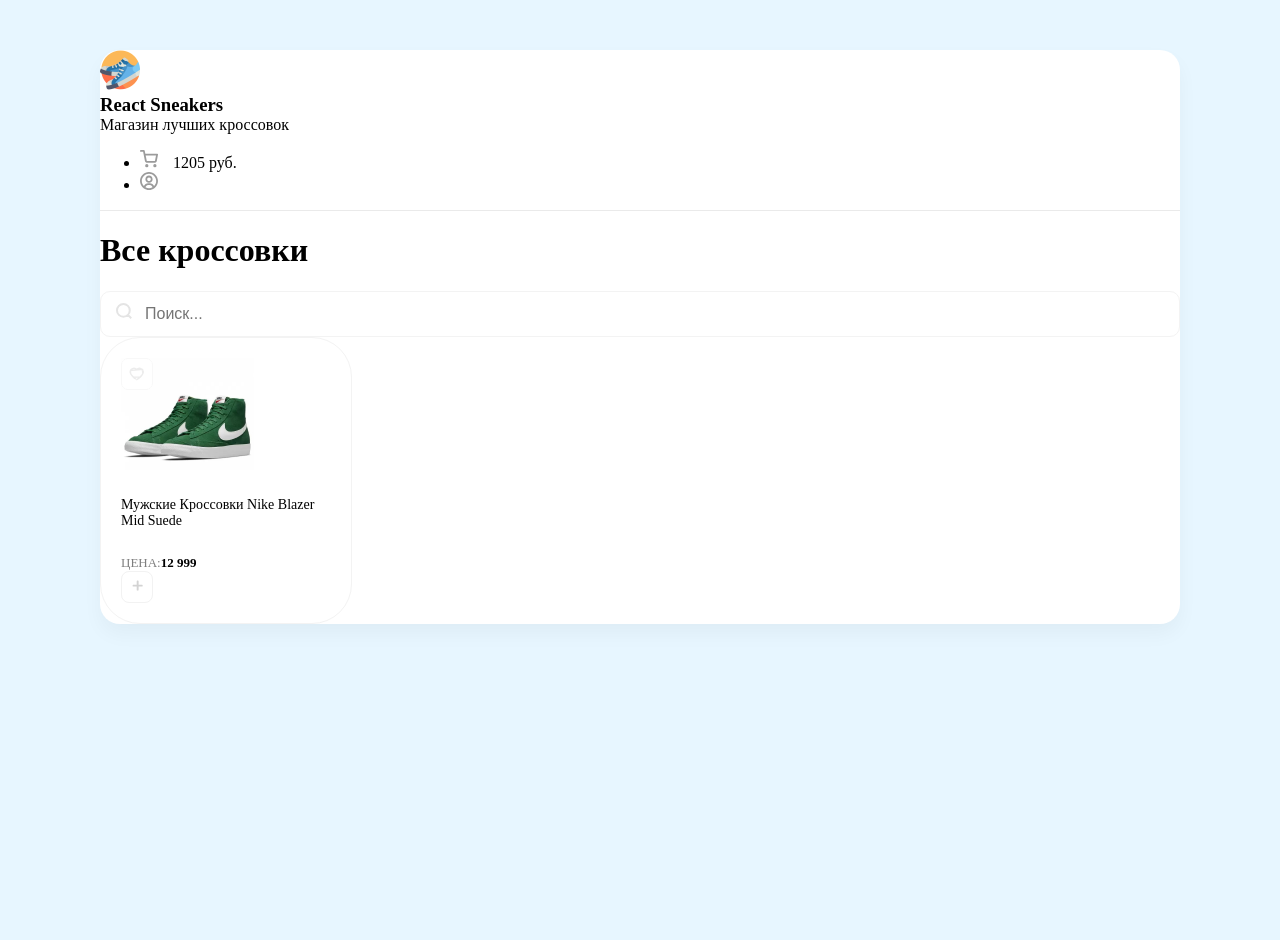
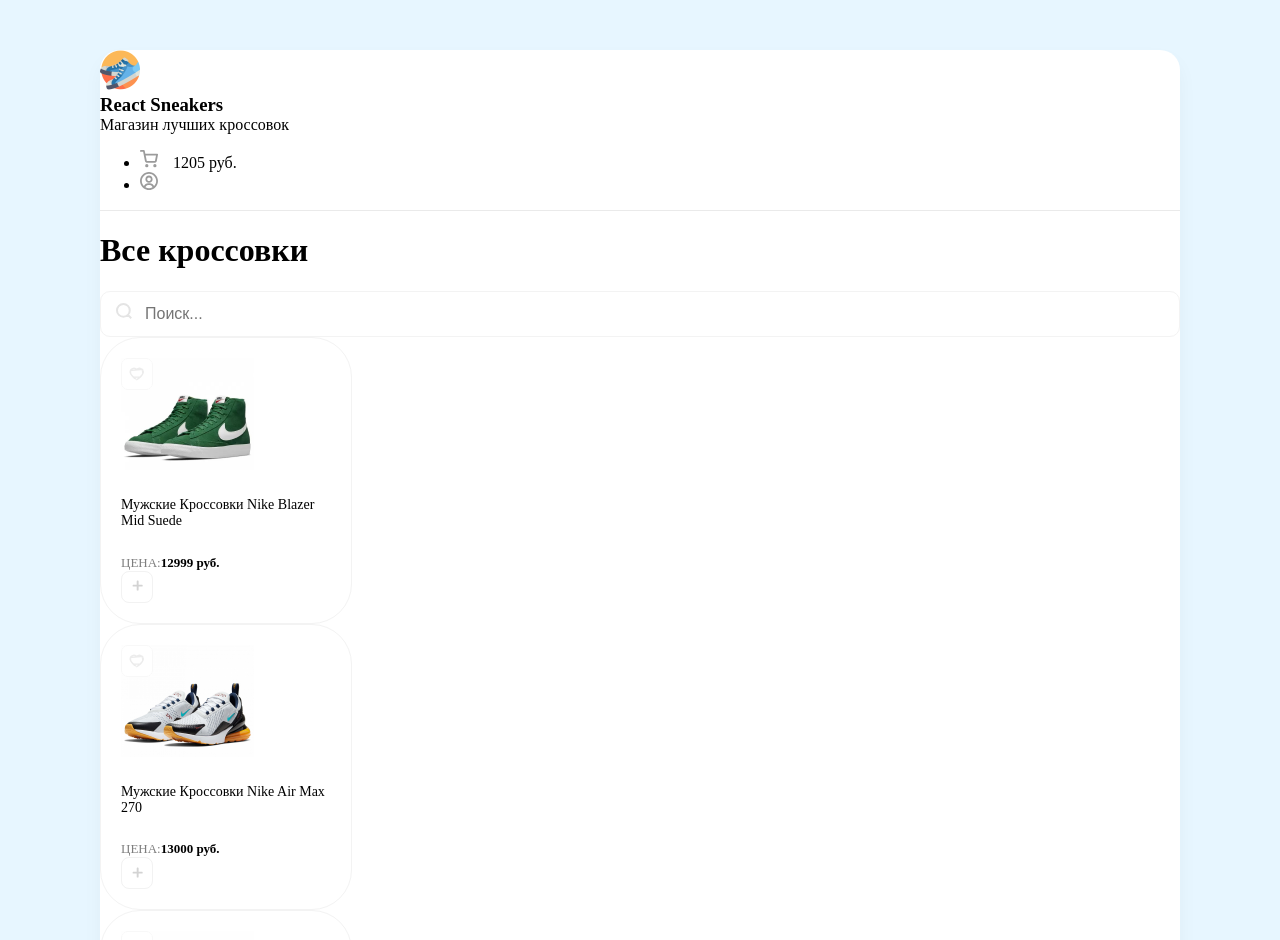
Before and after one commit to xelsrock/reactSneakers, a React (Create React App) app: page / in a window 1280 px wide. Shown: the top 940 px of the page. Before the commit the page ends 800 px from the top, so only its background shows below. Built offline with nearby package versions, Linux system fonts and the light colour scheme.

Commit message:
scss modules

```diff
--- a/src/App.js
+++ b/src/App.js
@@ -1,6 +1,13 @@
-import Card from './components/Card'
+import Card from './components/Card/Card'
 import Header from './components/Header'
 import Drawer from './components/Drawer'
+
+const arrSneakers = [
+  {name: 'Мужские Кроссовки Nike Blazer Mid Suede', price: 12999, img: '/img/sneakers/1.jpg'},
+  {name: 'Мужские Кроссовки Nike Air Max 270', price: 13000, img: '/img/sneakers/2.jpg'},
+  {name: 'Мужские Кроссовки Nike Blazer Mid Suede', price: 8499, img: '/img/sneakers/3.jpg'},
+  {name: 'Кроссовки Puma X Aka Boku Future Rider', price: 8999, img: '/img/sneakers/4.jpg'},
+]
 
 function App() {
   return (
@@ -18,7 +25,9 @@
         </div>
 
         <div className="d-flex">
-          <Card />
+          {
+            arrSneakers.map((arr, i) => <Card key={i} name={arr.name} price={arr.price} img={arr.img}/>)
+          }
         </div>
       </div>
     </div>
--- a/src/components/Card.js
+++ b/src/components/Card/Card.jsx
@@ -1,18 +1,18 @@
-import React from 'react'
+import styles from './Card.module.scss';
 
-const Card = () => {
+const Card = ({ name, price, img }) => {
   return (
-    <div className="card">
-      <div className="favorite">
+    <div className={styles.card}>
+      <div className={styles.favorite}>
         <img src="img/heart-unlike.svg" alt="Добавить в Избранное"/>
       </div>
 
-      <img width={133} height={112} src="/img/sneakers/1.jpg" alt="Sneakers"/>
-      <h5>Мужские Кроссовки Nike Blazer Mid Suede</h5>
+      <img width={133} height={112} src={img} alt="Sneakers"/>
+      <h5>{name}</h5>
       <div className="d-flex justify-between">
         <div className="d-flex flex-column align-center">
           <span>Цена:</span>
-          <b>12 999</b>
+          <b>{price} руб.</b>
         </div>
         <button className="button">
           <img width={11} height={11} src="/img/plus.svg" alt="Plus"/>
--- /dev/null
+++ b/src/components/Card/Card.module.scss
@@ -0,0 +1,33 @@
+.card {
+  border: 1px solid #F3F3F3;
+  padding: 20px;
+  width: 210px;
+  border-radius: 40px;
+  margin-right: 30px;
+  transition: box-shadow .2s ease-in-out, transform .2s ease-in-out;
+
+  span {
+    font-size: 13px;
+    opacity: .5;
+    text-transform: uppercase;
+  }
+
+  &:hover {
+    box-shadow: 0px 20px 35px rgba(0, 0, 0, 0.07);
+    transform: translateY(-5px);
+  }
+
+  .favorite {
+    position: absolute;
+    cursor: pointer;
+  }
+
+  b {
+    font-size: 13px;
+  }
+
+  h5 {
+    font-size: 14px;
+    font-weight: 400;
+  }
+}
--- a/src/components/Drawer.js
+++ b/src/components/Drawer.js
@@ -1,5 +1,3 @@
-import React from 'react'
-
 const Drawer = () => {
   return (
     <div style={{ display: 'none' }} className="overlay">
@@ -8,7 +6,6 @@
           <img className="remove__btn cu-p" src="img/btn-remove.svg" alt="Удалить"/>
 
         </h2>
-
 
         <div className="items">
           <div className="cart__item d-flex align-center mb-20">
--- a/src/components/Header.js
+++ b/src/components/Header.js
@@ -1,5 +1,3 @@
-import React from 'react'
-
 const Header = () => {
   return (
     <header className="d-flex justify-between align-center p-40">
--- a/src/index.scss
+++ b/src/index.scss
@@ -33,42 +33,6 @@
     margin: 0;
   }
 }
-
-.card {
-  border: 1px solid #F3F3F3;
-  padding: 20px;
-  width: 210px;
-  border-radius: 40px;
-  margin-right: 30px;
-  transition: box-shadow .2s ease-in-out, transform .2s ease-in-out;
-
-  span {
-    font-size: 13px;
-    opacity: .5;
-    text-transform: uppercase;
-  }
-
-  &:hover {
-    box-shadow: 0px 20px 35px rgba(0, 0, 0, 0.07);
-    transform: translateY(-5px);
-  }
-
-  .favorite {
-    position: absolute;
-    cursor: pointer;
-  }
-
-  b {
-    font-size: 13px;
-  }
-
-  h5 {
-    font-size: 14px;
-    font-weight: 400;
-  }
-}
-
-
 
 .button {
   background-color: #FFFFFF;
```
